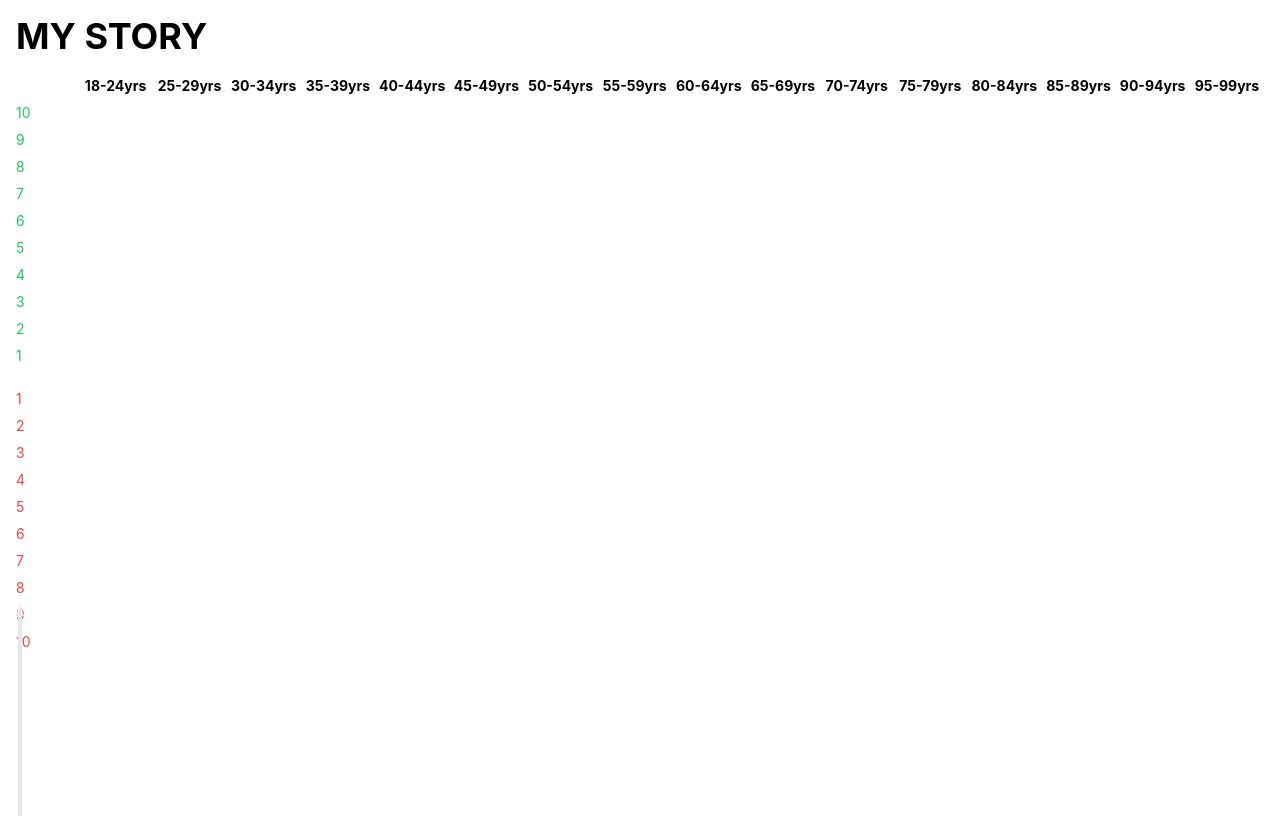
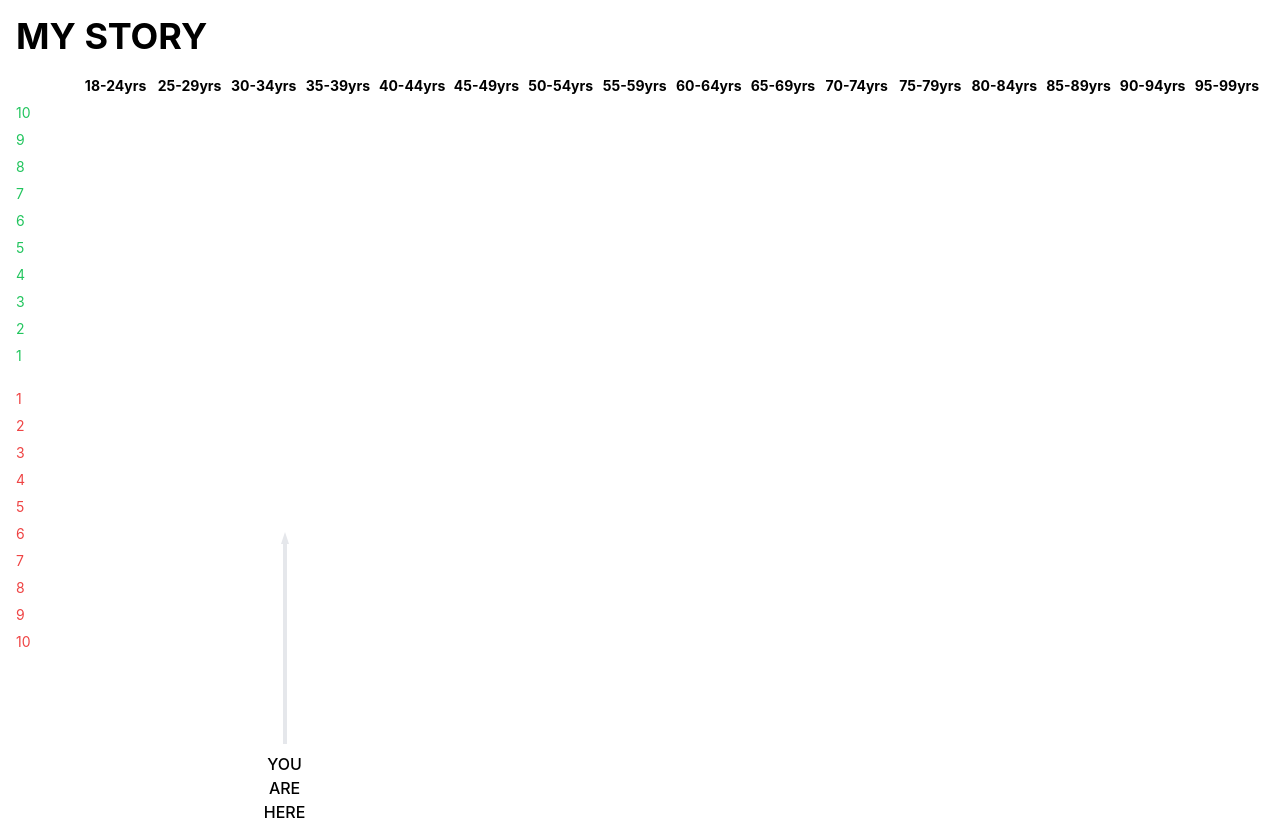
Before and after one commit to diamond-head/drag-and-drop, a React (Create React App) app: page /big-picture in a window 1280 px wide. Built offline with nearby package versions, Linux system fonts and the light colour scheme.

Commit message:
some more fixes

```diff
--- a/src/components/ArrowCenter.js
+++ b/src/components/ArrowCenter.js
@@ -8,11 +8,16 @@ export default function ArrowCenter({
 }) {
   if (arrowPos?.position === 'BOTTOM') {
     return (
-      <div className="my-4">
-        <div style={{ position: 'absolute', bottom: '-20%', left: arrowPos?.value[0] }}>
+      <div style={{ display: arrowPos?.hide && 'none' }} className="my-4">
+        <div className="flex flex-col items-center"  style={{ position: 'absolute', bottom: '-20%', left: arrowPos?.value[0] }}>
           <div className="my-2">
             <div className="h-0 w-0 border-x-4 border-x-transparent border-b-[12px]"></div>
             <div className="h-[100px] border-2 w-[2px]" style={{marginLeft: 2, height: 200}}></div>
+          </div>
+          <div className="text-center font-medium">
+            <div className="">YOU</div>
+            <div className="">ARE</div>
+            <div className="">HERE</div>
           </div>
         </div>
       </div>
--- a/src/components/FactorsGrid.js
+++ b/src/components/FactorsGrid.js
@@ -56,6 +56,8 @@ export default function FactorsGrid({
     let closestCellToFactor = null
     let closestCellToFactorRow = -1
     let closestCellToFactorCol = -1
+    let cellWidth = 0
+    let cellHeight = 0
     let minimum = Number.MAX_SAFE_INTEGER
 
     let shouldBreak = false
@@ -70,6 +72,8 @@ export default function FactorsGrid({
           closestCellCol = col
           shouldBreak = true
           closestCellToFactor = null
+          cellWidth = cell.width
+          cellHeight = cell.height
           break
         } else {
           const dist = calculateDistance(
@@ -91,6 +95,8 @@ export default function FactorsGrid({
             closestCell = closestCellToFactor
             closestCellRow = closestCellToFactorRow
             closestCellCol = closestCellToFactorCol
+            cellWidth = closestCellToFactor.width
+            cellHeight = closestCellToFactor.height
           }
         }
       }
@@ -148,7 +154,9 @@ export default function FactorsGrid({
         relativeX: refX,
         relativeY: refY,
         factorX,
-        factorY
+        factorY,
+        width: cellWidth,
+        height: cellHeight
       }
     ]
     onChange && onCellPositionsChange(inputPositions, tableType)
@@ -178,7 +186,7 @@ export default function FactorsGrid({
       (windowScreenObject.clientWidth - ((2 * (width + 16)))) * -1
     ]
     const rightBoundValues = [
-      (windowScreenObject.clientWidth - ((2 * (width + 16)) + (16 + (width * columnCount)))) * -1,
+      (windowScreenObject.clientWidth - ((3 * (width + 16)) + (16 + (width * columnCount)))) * -1,
       (windowScreenObject.clientWidth - ((2 * (width + 16)) + (16 + (width * columnCount)))) * -1,
       (windowScreenObject.clientWidth - ((1 * (width + 16)) + (16 + (width * columnCount)))) * -1,
     ]
@@ -198,7 +206,6 @@ export default function FactorsGrid({
     ]
 
     const bottomBoundValues = topBoundValues.map(i => i + (height * 10) - (56 / 2))
-
     // RED table values
     const leftBoundValues_RED = [
       (windowScreenObject.clientWidth - ((4 * (width + 16)))) * -1,
@@ -206,7 +213,7 @@ export default function FactorsGrid({
       (windowScreenObject.clientWidth - ((2 * (width + 16)))) * -1
     ]
     const rightBoundValues_RED = [
-      (windowScreenObject.clientWidth - ((2 * (width + 16)) + (16 + (width * columnCount)))) * -1,
+      (windowScreenObject.clientWidth - ((3 * (width + 16)) + (16 + (width * columnCount)))) * -1,
       (windowScreenObject.clientWidth - ((2 * (width + 16)) + (16 + (width * columnCount)))) * -1,
       (windowScreenObject.clientWidth - ((1 * (width + 16)) + (16 + (width * columnCount)))) * -1,
     ]
--- a/src/pages/BigPicture.js
+++ b/src/pages/BigPicture.js
@@ -26,6 +26,16 @@ export default function BigPicture() {
       const storySoFarFactorsInputTexts = storyInfo?.value?.storySoFarFactorsInputTexts
       const futureConfidenceFactorInputTexts = storyInfo?.value?.futureConfidenceFactorInputTexts
 
+      const userAge = userInfo?.value?.clientAge
+      const firstHalfColumnCount = PRESENT_TABLE_DATA.filter(i => {
+        if (i.range[0] >= userAge && userAge <= i.range[1]) {
+          return false
+        }
+        return true
+      })?.length
+
+      const indexToAdd = firstHalfColumnCount
+
       let mergedValues = Object.keys(storySoFarInputs).reduce((acc, c) => {
         const obb = { ...storySoFarInputs[c] }
         const arr = Object.keys(obb).reduce((_acc, _c) => {
@@ -38,7 +48,13 @@ export default function BigPicture() {
       mergedValues = Object.keys(futureConfidenceInput).reduce((acc, c) => {
         const obb = { ...futureConfidenceInput[c] }
         const arr = Object.keys(obb).reduce((_acc, _c) => {
-          return [..._acc, obb[_c]]
+          return [
+            ..._acc,
+            {
+              ...obb[_c],
+              relativeX: obb[_c]?.relativeX + (obb[_c]?.width * firstHalfColumnCount)
+            }
+          ]
         }, [])
         acc = [...acc, ...arr]
         return acc
@@ -56,7 +72,13 @@ export default function BigPicture() {
       mergedValuesRed = Object.keys(redCellFutureConfidenceInput).reduce((acc, c) => {
         const obb = { ...redCellFutureConfidenceInput[c] }
         const arr = Object.keys(obb).reduce((_acc, _c) => {
-          return [..._acc, obb[_c]]
+          return [
+            ..._acc,
+            {
+              ...obb[_c],
+              relativeX: obb[_c]?.relativeX + (obb[_c]?.width * firstHalfColumnCount)
+            }
+          ]
         }, [])
         acc = [...acc, ...arr]
         return acc
@@ -79,29 +101,6 @@ export default function BigPicture() {
           ])
       ]
 
-      const userAge = userInfo?.value?.clientAge
-      const firstHalfColumnCount = PRESENT_TABLE_DATA.filter(i => {
-        if (i.range[0] >= userAge && userAge <= i.range[1]) {
-          return false
-        }
-        return true
-      })?.length
-
-      const indexToAdd = firstHalfColumnCount
-      // const __factorItemsGreen = FactorItemsGreen.map(i => {
-      //   return {
-      //     ...i,
-      //     text: storySoFarFactorsInputTexts[i.factorId]
-      //   }
-      // })
-
-      // const __factorItemsRed = FactorItemsRed.map(i => {
-      //   return {
-      //     ...i,
-      //     text: storySoFarFactorsInputTexts[i.factorId]
-      //   }
-      // })
-
       mergedValues.forEach((m) => {
         const factor = FactorItemsGreen.find(i => m.factorId === i.factorId)
         let __obj = {
@@ -112,25 +111,20 @@ export default function BigPicture() {
 
         if (m.from === 'PRESENT') {
           if (factor.isInput) {
-            __obj.factor = {
-              ...factor,
-              text: storySoFarFactorsInputTexts[factor.factorId]
-            }
+            __obj.text = storySoFarFactorsInputTexts[factor.factorId]
           }
 
           grid[m.row][m.col] = __obj
         } else {
           if (factor.isInput) {
-            __obj.factor = {
-              ...factor,
-              text: futureConfidenceFactorInputTexts[factor.factorId]
-            }
+            __obj.text = futureConfidenceFactorInputTexts[factor.factorId]
           }
 
-          grid[m.row][m.col + indexToAdd] = {
-            ...m,
-            ...factor,
-            ...cellPositions[m.row][m.col + indexToAdd],
+          if ((m.col + (indexToAdd - 1)) < cellPositions[m.row].length) {
+            grid[m.row][m.col + (indexToAdd - 1)] = {
+              ...__obj,
+              ...cellPositions[m.row][m.col + (indexToAdd - 1)],
+            }
           }
         }
       })
@@ -142,37 +136,30 @@ export default function BigPicture() {
           ...factor,
           ...redCellPositions[m.row][m.col],
         }
-
         if (m.from === 'PRESENT') {
           if (factor.isInput) {
-            __obj.factor = {
-              ...factor,
-              text: storySoFarFactorsInputTexts[factor.factorId]
-            }
+            __obj.text = storySoFarFactorsInputTexts[factor.factorId]
           }
-          grid[m.row][m.col] = __obj
+          gridRed[m.row][m.col] = __obj
         } else {
           if (factor.isInput) {
-            __obj.factor = {
-              ...factor,
-              text: futureConfidenceFactorInputTexts[factor.factorId]
-            }
+            __obj.text = futureConfidenceFactorInputTexts[factor.factorId]
           }
 
-          grid[m.row][m.col + indexToAdd] = {
-            __obj,
-            ...redCellPositions[m.row][m.col + indexToAdd]
+          if ((m.col + (indexToAdd - 1)) < redCellPositions[m.row].length) {
+            gridRed[m.row][m.col + (indexToAdd - 1)] = {
+              ...__obj,
+              ...redCellPositions[m.row][m.col + (indexToAdd - 1)]
+            }
           }
         }
       })
-
       const ageIndex = PRESENT_TABLE_DATA.findIndex(i => {
         if (i.range[0] >= userAge && userAge <= i.range[1]) {
           return true
         }
         return false
       })
-
       const ageFound = cellPositions.length > 0 ? cellPositions[0][ageIndex || 0] : undefined
       return { GREEN: grid, RED: gridRed, agePosition: ageFound }
   }
@@ -184,7 +171,11 @@ export default function BigPicture() {
     storyInfo?.value?.storySoFarInput,
     storyInfo?.value?.redStorySoFarInput,
     storyInfo?.value?.futureConfidenceInput,
-    storyInfo?.value?.redCellFutureConfidenceInput
+    storyInfo?.value?.redCellFutureConfidenceInput,
+    storyInfo?.value?.cellPositions,
+    storyInfo?.value?.redCellPositions,
+    storyInfo?.value?.storySoFarFactorsInputTexts,
+    storyInfo?.value?.futureConfidenceFactorInputTexts
   ])
 
   const { x, width } = summaryData?.agePosition || {}
@@ -200,7 +191,7 @@ export default function BigPicture() {
         cell
         summaryData={summaryData}
         tableList={PRESENT_TABLE_DATA}
-        arrowPos={{ position: 'BOTTOM', value: [(x && width) ? (x + (width / 2)) : 'auto'] }}
+        arrowPos={{ hide: !x && true, position: 'BOTTOM', value: [(x && width) ? (x - (width / 2)) : 'auto'] }}
         onRecordCellPositions={onRecordCellPositions}
       />
     </div>
--- a/src/pages/ScreenTwo.js
+++ b/src/pages/ScreenTwo.js
@@ -93,6 +93,7 @@ export default function ScreenTwo() {
             tableType={'RED'}
             cellPositions={redMapping}
             data={FactorItemsRed}
+            onFactorInputChange={handleFactorInputChange}
             onCellPositionsChange={handleCellPositionsChange}
           />
         </div>
```
